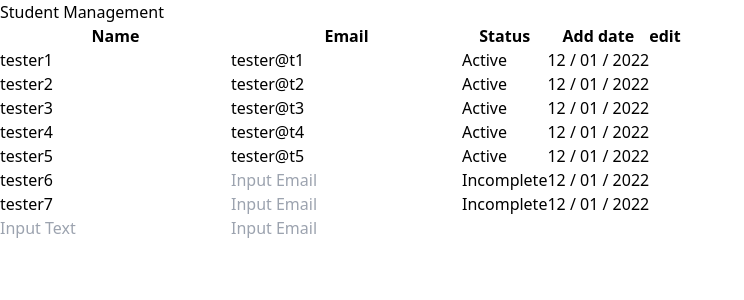
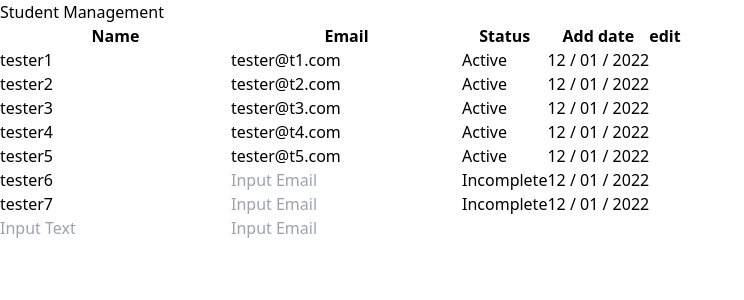
Before and after one commit to purachetzheng/S2_Group7, a Vue app: page / in a window 1280 px wide. Shown: the top 300 px of the page, without its empty margins (0-744 px from the left). Built offline with nearby package versions, Linux system fonts and the light colour scheme.

Commit message:
test change

```diff
--- a/src/App.vue
+++ b/src/App.vue
@@ -107,11 +107,11 @@ const checkEmailPattern = (i,email) => {
 }
 
 //* dummy
-let user1 = new user('tester1', 'tester@t1')
-let user2 = new user('tester2', 'tester@t2')
-let user3 = new user('tester3', 'tester@t3')
-let user4 = new user('tester4', 'tester@t4')
-let user5 = new user('tester5', 'tester@t5')
+let user1 = new user('tester1', 'tester@t1.com')
+let user2 = new user('tester2', 'tester@t2.com')
+let user3 = new user('tester3', 'tester@t3.com')
+let user4 = new user('tester4', 'tester@t4.com')
+let user5 = new user('tester5', 'tester@t5.com')
 let user6 = new user('tester6')
 let user7 = new user('tester7')
 Users.addUser(user1)
```
